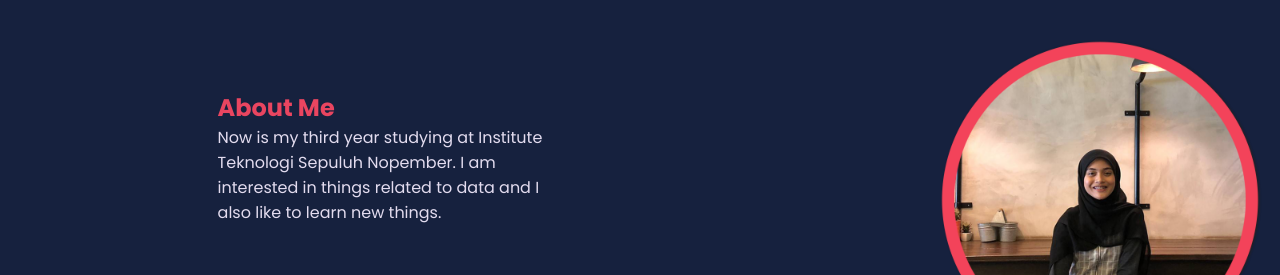
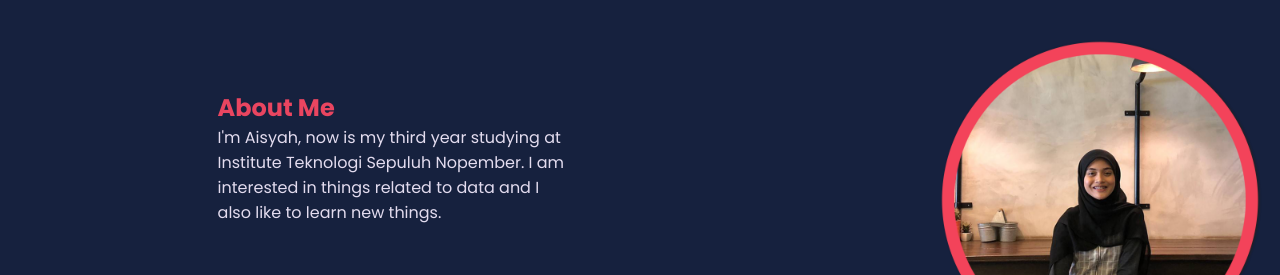
Before and after one commit to aisyahnn/aisyahnn.github.io, a plain HTML site: page index.html in a window 1280 px wide. Shown: the part 800-1075 px from the top of the page. Drawn offline with Linux system fonts and the light colour scheme.

Commit message:
Update index.html

```diff
--- a/index.html
+++ b/index.html
@@ -36,7 +36,7 @@
             <div class="section-wrapper">
                 <div class="section-wrapper-card">
                     <div>
-                        <p> Now is my third year studying at Institute Teknologi Sepuluh Nopember.
+                        <p> I'm Aisyah, now is my third year studying at Institute Teknologi Sepuluh Nopember.
                             I am interested in things related to data
                             and I also like to learn new things.</p>
                     </div>
```
